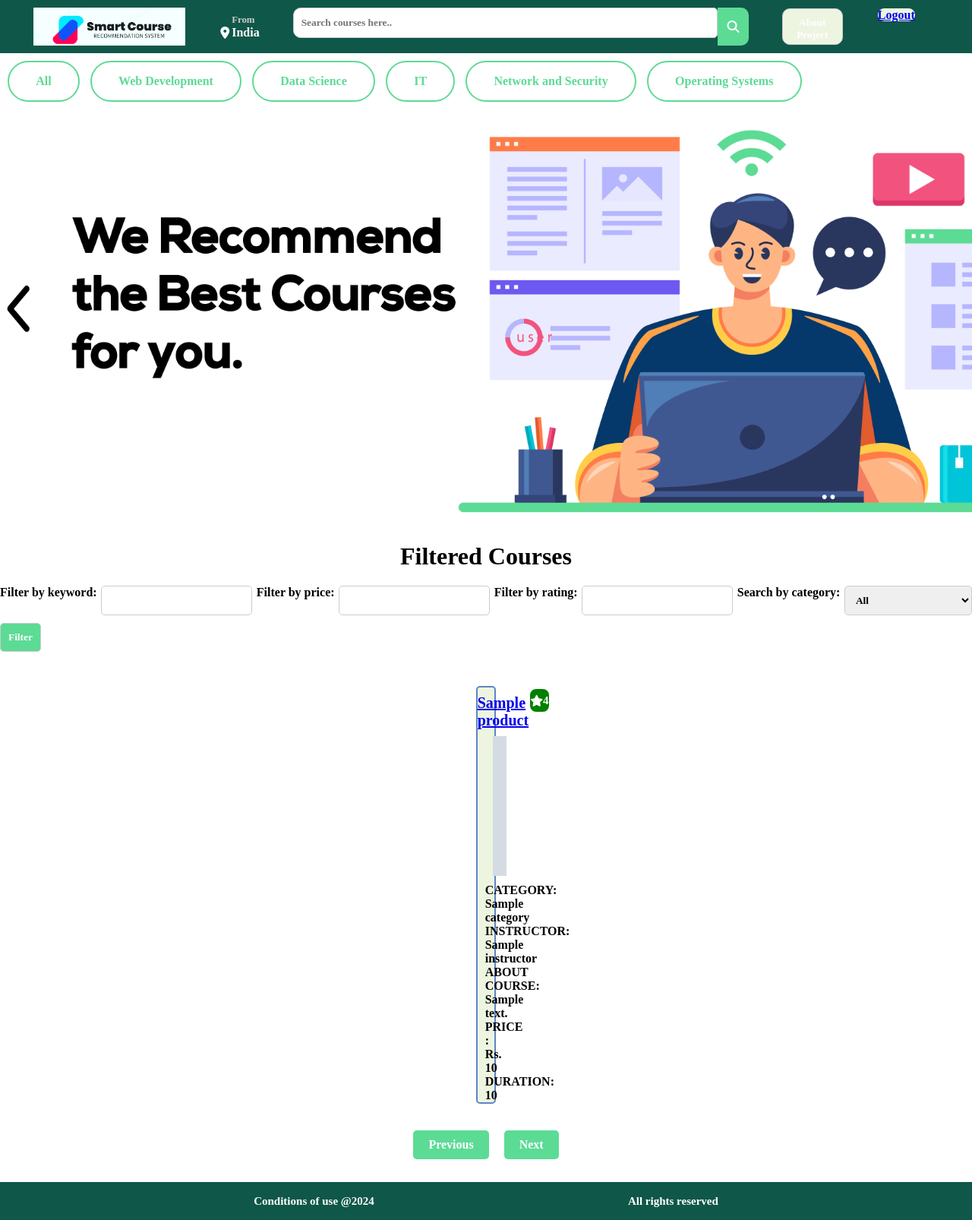
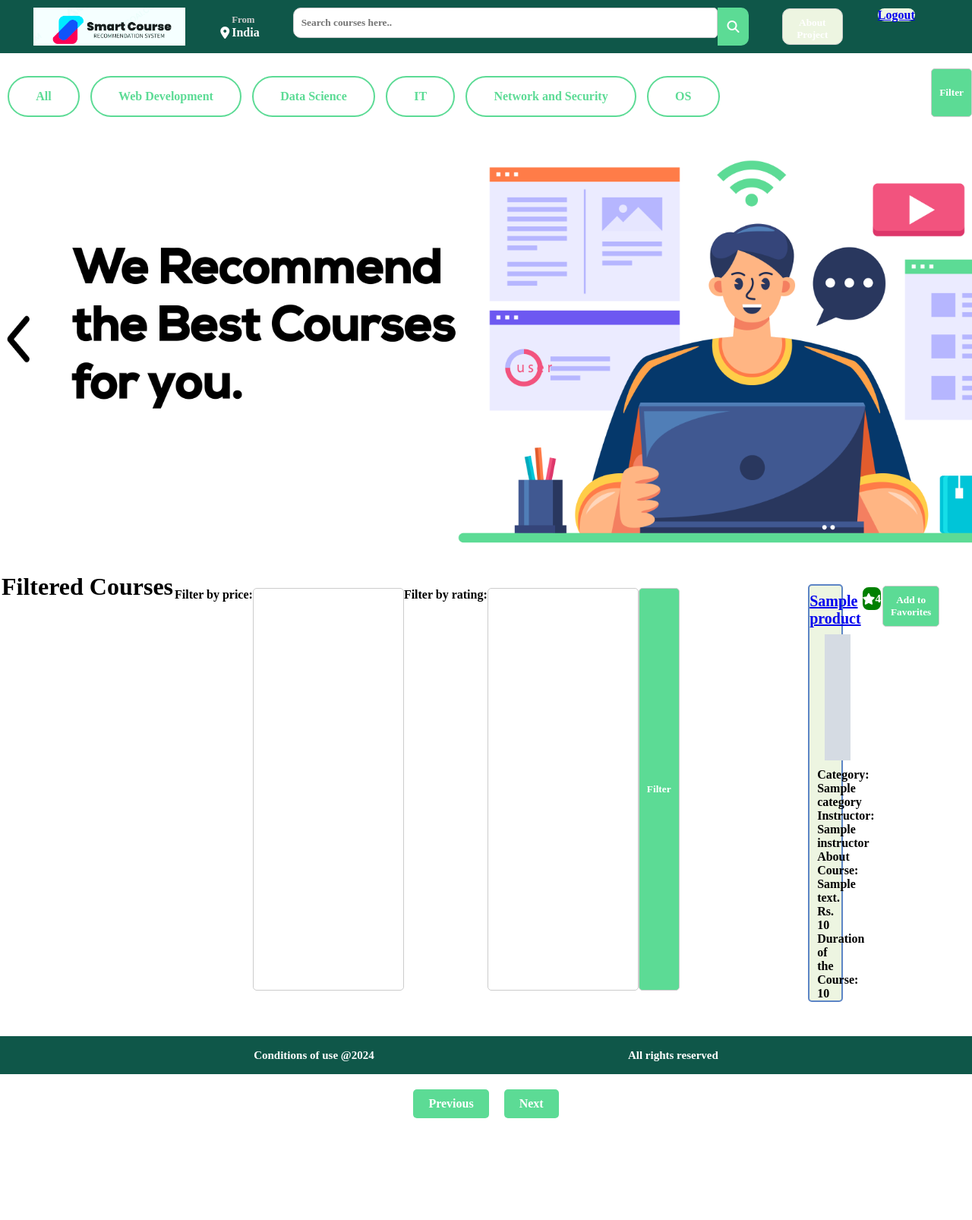
Before and after one commit to AtharvaSardesai1/Smart-Course-Recommendation-Engine, a Flask app: template FLASK WEB APPLICATION/website/templates/filtered_courses.html in a window 1280 px wide. Shown: the whole page at 76% size. After the commit the page ends 1472 px from the top, so only its background shows below. Run offline with Flask 3, Linux system fonts and the light colour scheme; the template is opened without the code that fills it: most values are stand-ins (such as "Sample title", 1, 10 or a date in 2020); grey boxes marked "Sample" are stand-in pictures; parts of the project's set-up code (start-up, migrations or seed data) failed here and were passed over; some web fonts are replaced.

Commit message:
Update filtered_courses.html

```diff
--- a/FLASK WEB APPLICATION/website/templates/filtered_courses.html
+++ b/FLASK WEB APPLICATION/website/templates/filtered_courses.html
@@ -29,12 +29,15 @@
             </div>
 
             <!-- Box 3 - Search -->
+            <form action="/filter-courses" method="post">
+                <!-- Move the keyword input inside the search box -->
                 <div class="nav-search">
-                <input placeholder="Search courses here.." class="search-input" id="keyword-search">
+                    <input placeholder="Search courses here.." class="search-input" id="keyword-search" name="filter_keyword">
                     <div class="search-icon">
                         <i class="fa-solid fa-magnifying-glass"></i>
                     </div>
                 </div>
+            </form>
 
             <!-- Box 4 - About Project -->
             <div class="log border">
@@ -47,17 +50,22 @@
             <div class="log border">
                 <a href="{{ url_for('auth.logout') }}" class="about-btn" id="Logout key">Logout</a>
             </div>
+
+
         </div>
 
         <!-- Topics -->
+        <form action="/filter-courses" method="post">
             <div class="topics">
-            <button class="button-value border">All</button>
-            <button class="button-value border">Web Development</button>
-            <button class="button-value border">Data Science</button>
-            <button class="button-value border">IT</button>
-            <button class="button-value border">Network and Security</button>
-            <button class="button-value border">Operating Systems</button>
+                <button class="button-value border" name="filter_category" value="">All</button>
+                <button class="button-value border" name="filter_category" value="Web Development">Web Development</button>
+                <button class="button-value border" name="filter_category" value="Data Science">Data Science</button>
+                <button class="button-value border" name="filter_category" value="IT">IT</button>
+                <button class="button-value border" name="filter_category" value="Network and Security">Network and Security</button>
+                <button class="button-value border" name="filter_category" value="OS">OS</button>
             </div>
+            <button type="submit">Filter</button>
+        </form>
     </header>
 
     <!-- Course-content -->
@@ -66,8 +74,7 @@
         {% block content %}
         <h1>Filtered Courses</h1>
         <form action="/filter-courses" method="post">
-            <label for="filter_keyword">Filter by keyword:</label>
-            <input type="text" name="filter_keyword" id="filter_keyword">
+            <!-- Move the keyword input inside the search box -->
 
             <label for="filter_price">Filter by price:</label>
             <input type="number" name="filter_price" id="filter_price">
@@ -77,21 +84,10 @@
 
             <!-- Correct the name attribute to match the one in views.py -->
 
-            <label for="filter_selected_category">Search by category:</label>
-        <select name="filter_category" id="filter_selected_category">
-        <option value="">All</option>
-        <option value="Web Development">Web Development</option>
-        <option value="Data Science">Data Science</option>
-        <option value="IT">IT</option>
-        <option value="Network and Security">Network and Security</option>
-        <option value="OS">OS</option>
-    </select>
-
-
-
             <button type="submit">Filter</button>
         </form>
         <!-- New filter by category -->
+
 
 
         <section class="products">
@@ -105,6 +101,7 @@
                             <i class="fa-solid fa-star"></i>
                             {{ product.Rating }}
                         </div>
+                        <button class="favorite-btn" onclick="toggleFavorite('{{ product.Title }}')">Add to Favorites</button>
                     </div>
 
                     <!-- Course Image -->
@@ -113,24 +110,19 @@
                     <!-- Course Details -->
                     <div class="details">
                         <!-- Category and Instructor -->
-                        <div class="category">CATEGORY: {{ product.Category }}</div>
-                        <div class="instructor">INSTRUCTOR: {{ product.Instructor }}</div>
+                        <div class="category">Category: {{ product.Category }}</div>
+                        <div class="instructor">Instructor: {{ product.Instructor }}</div>
                         <!-- About Course -->
-                        <div class="category">ABOUT COURSE: {{ product.About_Course }}</div>
+                        <div class="category">About Course: {{ product.About_Course }}</div>
                         <!-- Price -->
-                        <div class="price">PRICE : Rs. {{ product.Price }}</div>
+                        <div class="price">Rs. {{ product.Price }}</div>
                         <!-- Duration -->
-                        <div class="duration">DURATION: {{ product.Duration }}</div>
+                        <div class="duration">Duration of the Course: {{ product.Duration }}</div>
                     </div>
                 </div>
             {% endfor %}
         </section>
         {% endblock %}
-    </div>
-
-    <div class="pagination">
-        <button id="prevBtn" onclick="changePage(-1)">Previous</button>
-        <button id="nextBtn" onclick="changePage(1)">Next</button>
     </div>
 
     <!-- Footer -->
@@ -140,7 +132,10 @@
             <p>All rights reserved</p>
         </div>
     </footer>
-
+    <div class="pagination">
+        <button id="prevBtn" onclick="changePage(-1)">Previous</button>
+        <button id="nextBtn" onclick="changePage(1)">Next</button>
+    </div>
 
     <script>
         var currentPage = 1;
@@ -178,6 +173,26 @@
 
         // Initial page load
         showCourses();
+
+        function toggleFavorite(courseTitle) {
+        // Send an AJAX request to update the favorite status
+        fetch(`/toggle-favorite/${courseTitle}`, { method: 'POST' })
+            .then(response => response.json())
+            .then(data => {
+                alert(data.message);  // Display the response message (you can customize this)
+                showCourses();  // Update the UI
+                window.location.href = '/favorites';  // Navigate to the favorites page
+            })
+            .catch(error => console.error('Error:', error));
+    }
+
+    // Function to display favorite courses
+        function showFavorites() {
+        // Fetch and display favorite courses (you may need to send a request to your backend)
+        // Update the "favorites" section in the HTML
+        var favoritesSection = document.querySelector('.favorites');
+        // Add your logic to display favorite courses here
+    }
     </script>
 
 
```
Lines whose indentation alone changed are shown as unchanged.
